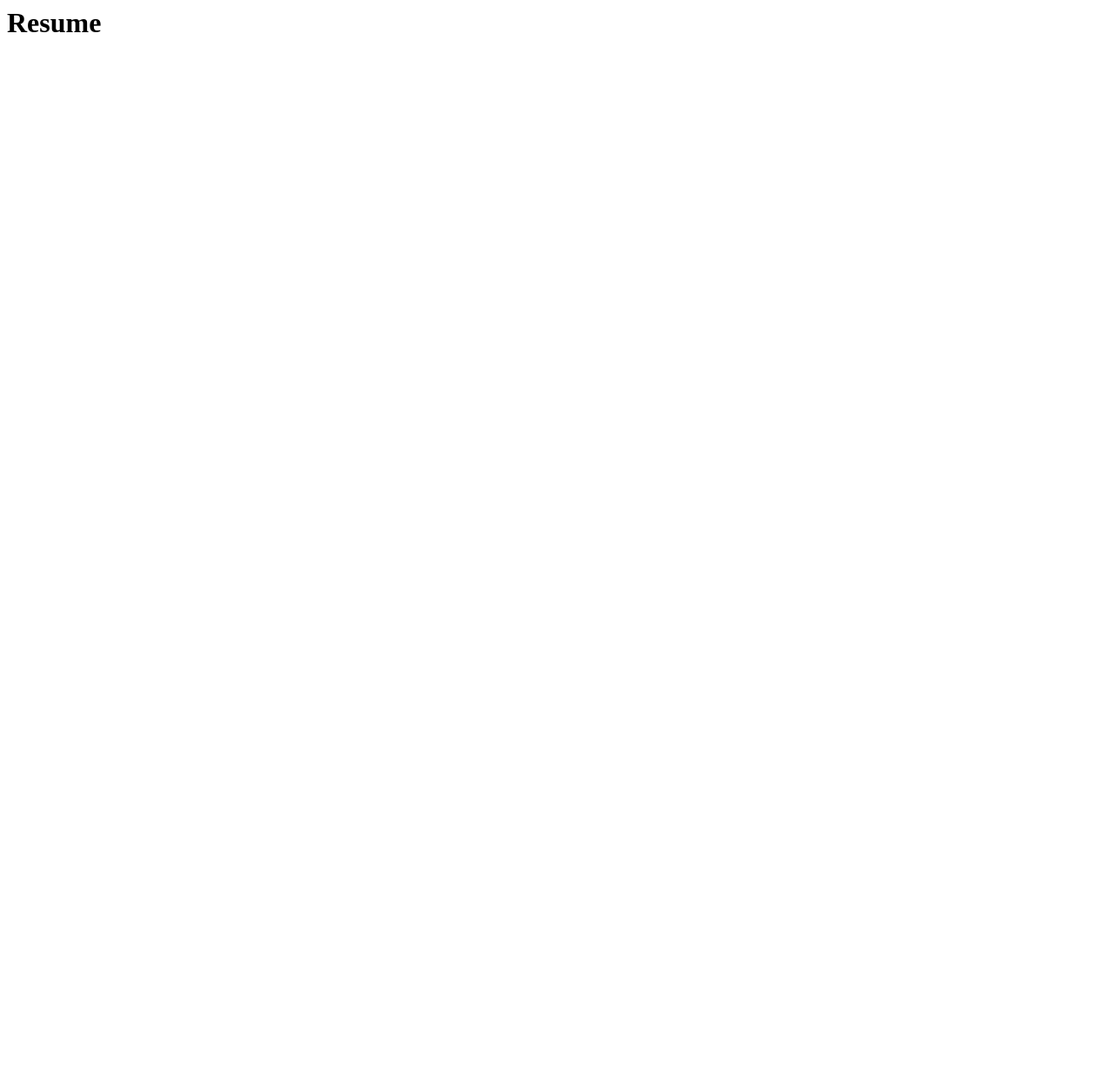
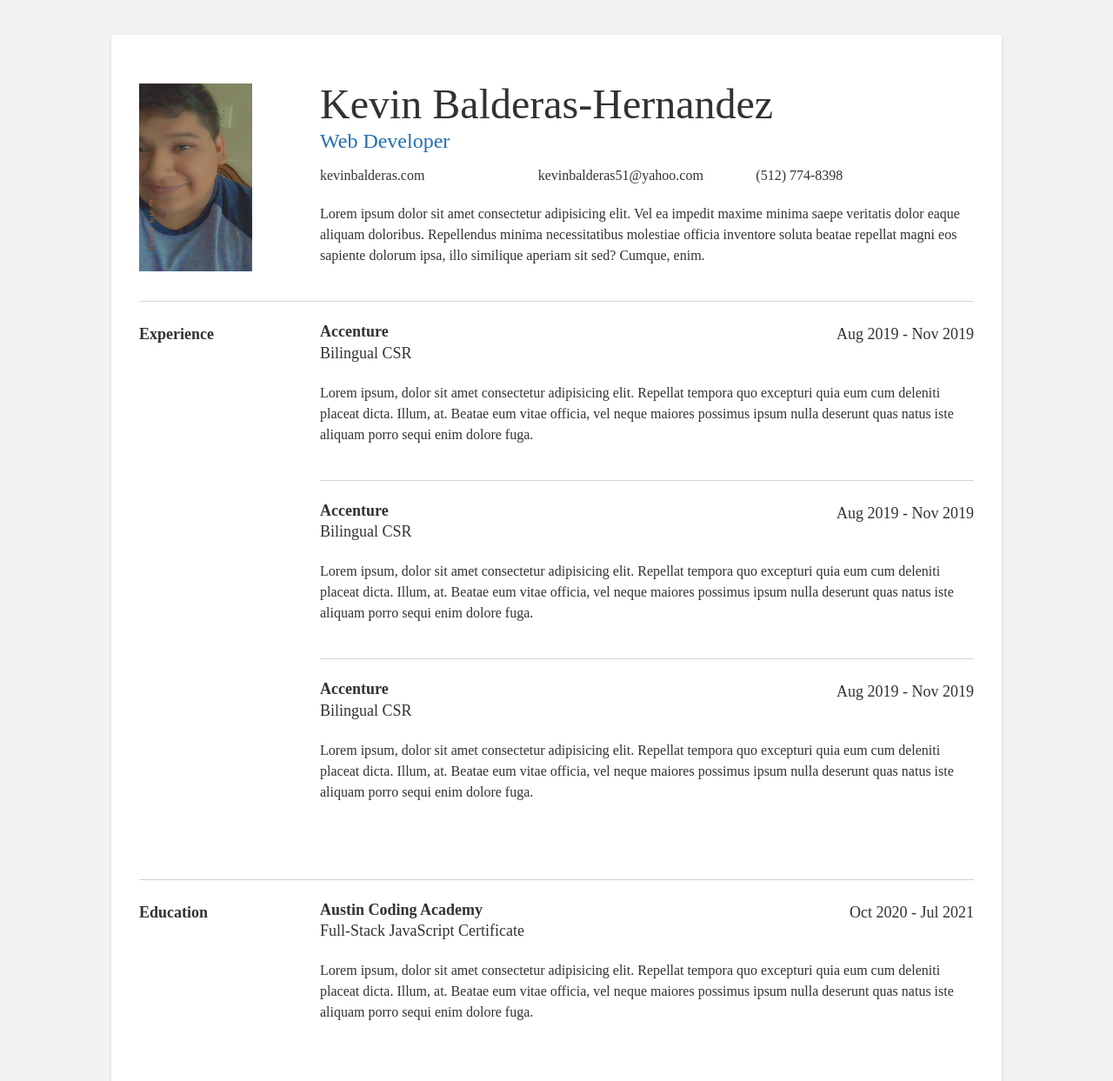
Before and after one commit to kevinbh313/ACA_web101_kevin_balderas, a plain HTML site: page resume.html in a window 1280 px wide. Shown: the top 1243 px of the page at 87% size. Before the commit the page ends 800 px from the top, so only its background shows below. Drawn offline with Linux system fonts and the light colour scheme.

Commit message:
finished resume template

```diff
--- a/resume-styles.css
+++ b/resume-styles.css
@@ -0,0 +1,116 @@
+body {
+  box-sizing: border-box;
+  margin: 0;
+  line-height: 1.5;
+  background: #f2f2f2;
+  color: #323232;
+}
+
+img {
+  max-width: 100%;
+  width: 130px;
+  height: 216px;
+}
+
+a {
+  color: #323232;
+  text-decoration: none;
+}
+
+a:hover {
+  text-decoration: underline;
+}
+
+.container {
+  max-width: 960px;
+  margin: 40px auto;
+  padding: 32px;
+  background: white;
+  box-shadow: 0 2px 4px rgba(0, 0, 0, 0.1);
+}
+
+section {
+  display: grid;
+  grid-template-columns: 1fr 4fr;
+  grid-gap: 20px;
+  padding: 24px 0;
+  border-bottom: 1px solid lightgray;
+}
+
+section:last-child {
+  border-bottom: none;
+}
+
+.section-title {
+  font-weight: bold;
+  font-size: 18px;
+}
+
+.my-name {
+  font-size: 48px;
+  line-height: 1;
+}
+
+.my-title {
+  font-size: 24px;
+  font-weight: 300;
+  color: #236fb2;
+}
+
+.links {
+  display: flex;
+  margin: 10px 0 20px 0;
+}
+
+.link-item {
+  display: flex;
+  align-items: center;
+  flex: 1;
+}
+
+.job {
+  padding-bottom: 24px;
+  margin-bottom: 24px;
+  border-bottom: 1px solid lightgray;
+}
+
+.job:last-child {
+  border-bottom: none;
+}
+
+.job-title-container {
+  display: flex;
+  justify-content: space-between;
+  margin-bottom: 20px;
+  font-size: 18px;
+}
+
+.job-company {
+  font-weight: bold;
+  line-height: 1.2;
+}
+
+.skills-container {
+  display: grid;
+  grid-template-columns: 1fr 1fr 1fr;
+  grid-gap: 20px;
+  margin-bottom: 24px;
+}
+
+.skills-container ul {
+  margin-left: 20px;
+}
+
+@media (max-width: 768px) {
+  section {
+    grid-template-columns: 1fr;
+  }
+
+  .links, .job-title-container {
+    flex-direction: column;
+  }
+
+  .skills-container {
+    grid-template-columns: 1fr 1fr;
+  }
+}
--- a/resume.html
+++ b/resume.html
@@ -6,6 +6,117 @@
   <link rel="stylesheet" href="./resume-styles.css">
 </head>
 <body>
-  <h1>Resume</h1>
+  <div class="container">
+    <section>
+      <div>
+        <div><img src="./images/profilepic.jpg" alt="kevin balderas" class="avatar"></div>
+      </div>
+      <div>
+        <div class="my-name">Kevin Balderas-Hernandez</div>
+        <div class="my-title">Web Developer</div>
+        <div class="links">
+          <div class="link-item">
+            <a href="https://kevinbh313.github.io/ACA_web101_kevin_balderas/" target="_blank">kevinbalderas.com</a>
+          </div>
+          <div class="link-item">
+            <a href="mailto:kevinbalderas51@yahoo.com">kevinbalderas51@yahoo.com</a>
+          </div>
+          <div class="link-item">
+            <a href="tel:(512) 774-8398">(512) 774-8398</a>
+          </div>
+      </div>
+
+          <p>Lorem ipsum dolor sit amet consectetur adipisicing elit. Vel ea impedit maxime minima saepe veritatis dolor eaque aliquam doloribus. Repellendus minima necessitatibus molestiae officia inventore soluta beatae repellat magni eos sapiente dolorum ipsa, illo similique aperiam sit sed? Cumque, enim.</p>
+        </div>
+    </section>
+
+    <section>
+      <div class="section-title">Experience</div>
+      <div>
+        <div class="job">
+          <div class="job-title-container">
+            <div>
+              <div class="job-company">Accenture</div>
+              <div class="job-title">Bilingual CSR</div>
+            </div>
+            <div>
+              Aug 2019 - Nov 2019
+            </div>
+          </div>
+          <p>Lorem ipsum, dolor sit amet consectetur adipisicing elit. Repellat tempora quo excepturi quia eum cum deleniti placeat dicta. Illum, at. Beatae eum vitae officia, vel neque maiores possimus ipsum nulla deserunt quas natus iste aliquam porro sequi enim dolore fuga.</p>
+        </div>
+        <div class="job">
+          <div class="job-title-container">
+            <div>
+              <div class="job-company">Accenture</div>
+              <div class="job-title">Bilingual CSR</div>
+            </div>
+            <div>
+              Aug 2019 - Nov 2019
+            </div>
+          </div>
+          <p>Lorem ipsum, dolor sit amet consectetur adipisicing elit. Repellat tempora quo excepturi quia eum cum deleniti placeat dicta. Illum, at. Beatae eum vitae officia, vel neque maiores possimus ipsum nulla deserunt quas natus iste aliquam porro sequi enim dolore fuga.</p>
+        </div>
+        <div class="job">
+          <div class="job-title-container">
+            <div>
+              <div class="job-company">Accenture</div>
+              <div class="job-title">Bilingual CSR</div>
+            </div>
+            <div>
+              Aug 2019 - Nov 2019
+            </div>
+          </div>
+          <p>Lorem ipsum, dolor sit amet consectetur adipisicing elit. Repellat tempora quo excepturi quia eum cum deleniti placeat dicta. Illum, at. Beatae eum vitae officia, vel neque maiores possimus ipsum nulla deserunt quas natus iste aliquam porro sequi enim dolore fuga.</p>
+        </div>
+      </div>
+    </section>
+
+    <section>
+      <div class="section-title">Education</div>
+      <div>
+        <div class="job">
+          <div class="job-title-container">
+            <div>
+              <div class="job-company">Austin Coding Academy</div>
+              <div class="job-title">Full-Stack JavaScript Certificate</div>
+            </div>
+            <div>
+              Oct 2020 - Jul 2021
+            </div>
+          </div>
+          <p>Lorem ipsum, dolor sit amet consectetur adipisicing elit. Repellat tempora quo excepturi quia eum cum deleniti placeat dicta. Illum, at. Beatae eum vitae officia, vel neque maiores possimus ipsum nulla deserunt quas natus iste aliquam porro sequi enim dolore fuga.</p>
+        </div>
+    </section>
+
+      <section>
+        <div class="section-title">Skills</div>
+        <div>
+          <div class="skills-container">
+            <ul>
+              <li>Skill One</li>
+              <li>Skill Two</li>
+              <li>Skill Three</li>
+              <li>Skill Four</li>
+            </ul>
+
+            <ul>
+              <li>Skill One</li>
+              <li>Skill Two</li>
+              <li>Skill Three</li>
+              <li>Skill Four</li>
+            </ul>
+
+            <ul>
+              <li>Skill One</li>
+              <li>Skill Two</li>
+              <li>Skill Three</li>
+              <li>Skill Four</li>
+            </ul>
+          </div>
+          <p>Lorem ipsum, dolor sit amet consectetur adipisicing elit. Repellat tempora quo excepturi quia eum cum deleniti placeat dicta. Illum, at. Beatae eum vitae officia, vel neque maiores possimus ipsum nulla deserunt quas natus iste aliquam porro sequi enim dolore fuga.</p>
+        </div>
+      </section>
+  </div>
 </body>
 </html>
```
